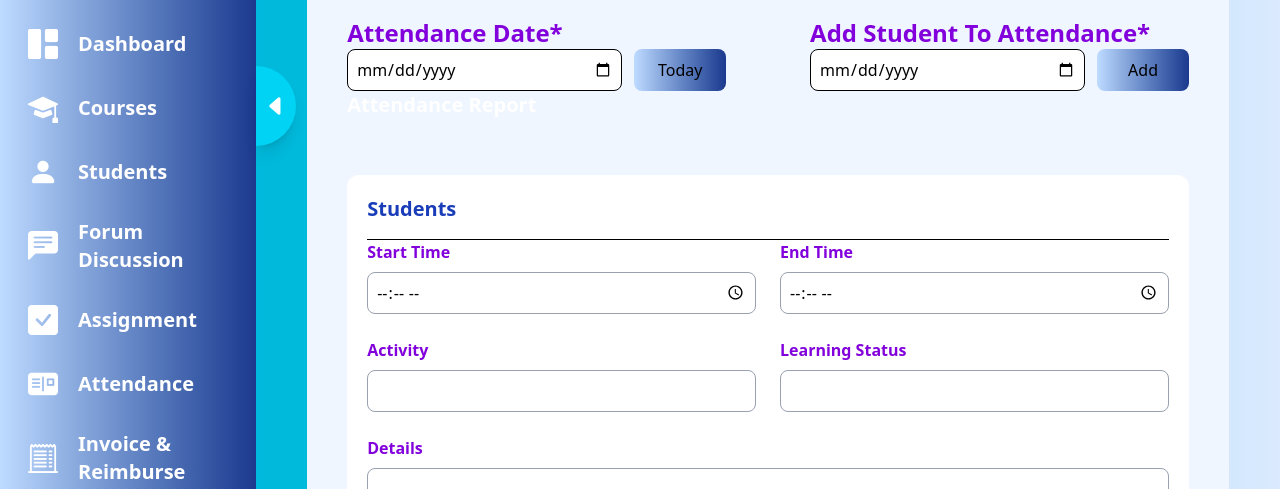
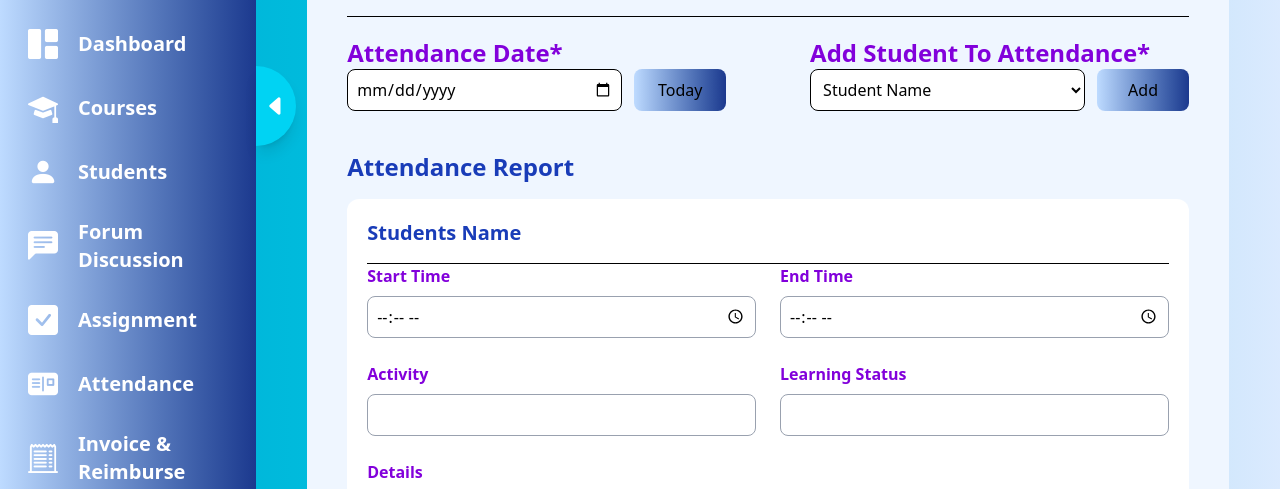
Before and after one commit to Anggieta2/jquery-deploy, a website: page src/index.html in a window 1280 px wide. Shown: the part 294-783 px from the top of the page. Drawn offline with nearby package versions, Linux system fonts and the light colour scheme.

Commit message:
update new fix direction

```diff
--- a/src/index.html
+++ b/src/index.html
@@ -30,6 +30,7 @@
         id="sideBar"
         class="sidebar-wrapper relative top-0 bg-gradient-to-r from-blue-200 to-blue-900 w-1/5 h-full"
       >
+
         <div
           class="sidebar-content h-screen w-1/5 py-5 fixed top-0 z-49 pt-[7.5%]"
         >
@@ -105,10 +106,10 @@
             <h1 class="font-bold text-4xl text-blue-800">
               new attendance report
             </h1>
-            <h2 class="font-semibold text-2xl text-purple-700">
+            <h2 class="font-semibold text-2xl mb-5 text-purple-700">
               digital drawing - basic
             </h2>
-            <hr />
+            <hr class=""/>
             <div class="w-full flex justify-between mt-5">
               <div class="w-[45%]">
                 <h2 class="font-semibold text-2xl text-purple-700">
@@ -134,12 +135,13 @@
                   add student to attendance*
                 </h2>
                 <div class="flex gap-3">
-                  <input
-                    type="date"
-                    name=""
-                    id=""
-                    class="w-[75%] bg-white border-spacing-5 border border-black rounded-lg p-2"
-                  />
+                  <select name="" id="" class="w-[75%] bg-white border-spacing-5 border border-black rounded-lg p-2">
+                    <option value="">Rofiq Nur Fauzan</option>
+                    <option value="">Radika Nur Sa'ban</option>
+                    <option value="">Zakaria Ramadan</option>
+                    <option value="">Hendra Gunawan</option>
+                    <option value="" selected disabled hidden>Student Name</option>
+                  </select>
                   <button
                     type="button"
                     class="bg-gradient-to-r from-blue-200 to-blue-900 w-[25%] rounded-lg capitalize"
@@ -149,9 +151,9 @@
                 </div>
               </div>
             </div>
-            <h2 class="text-xl font-bold text-white mb-4">Attendance Report</h2>
-            <div class="mt-10 rounded-xl p-5 bg-white">
-              <h3 class="text-xl font-bold text-blue-800 mb-4">Students</h3>
+            <h2 class="text-2xl font-bold text-blue-800 mb-4 mt-10">Attendance Report</h2>
+            <div class="mt-0 rounded-xl p-5 bg-white">
+              <h3 class="text-xl font-bold text-blue-800 mb-4">Students Name</h3>
               <hr />
               <div id="studentList" class="flex flex-col gap-3">
                 <div class="grid grid-cols-2 gap-6">
```
